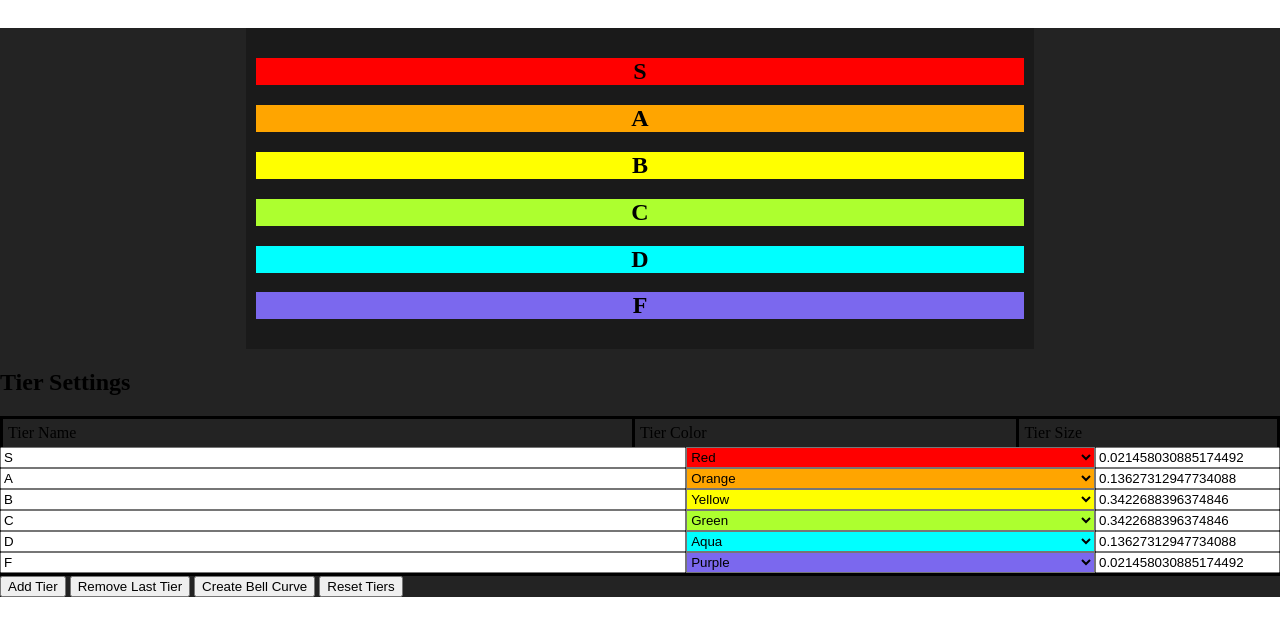
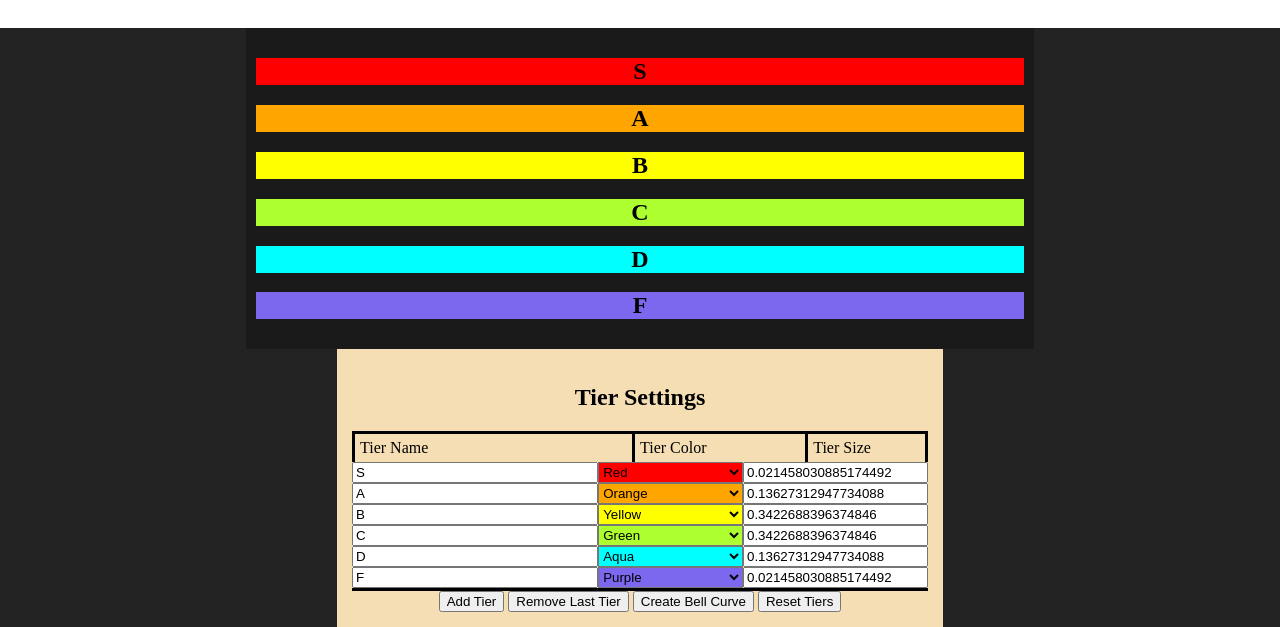
Before and after one commit to Poglat/log-tier, a website with bundled scripts: page src/index.html in a window 1280 px wide. Shown: the part 597-1224 px from the top of the page. Before the commit the page ends 1194 px from the top, so only its background shows below. Built offline with nearby package versions, Linux system fonts and the light colour scheme.

Commit message:
fix: corret css

```diff
--- a/src/styles.css
+++ b/src/styles.css
@@ -111,7 +111,7 @@ header {
     display: none !important;
 }
 
-#tableContainer {
+#settingsContainer {
     display: grid;
     margin: auto;
     align-items: center;
```
